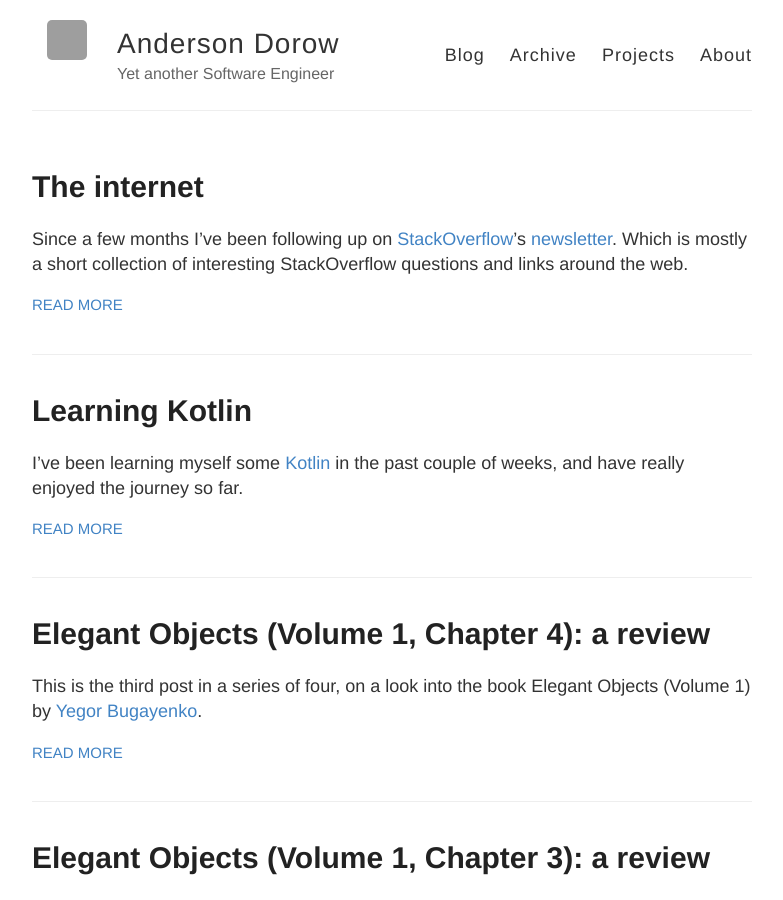
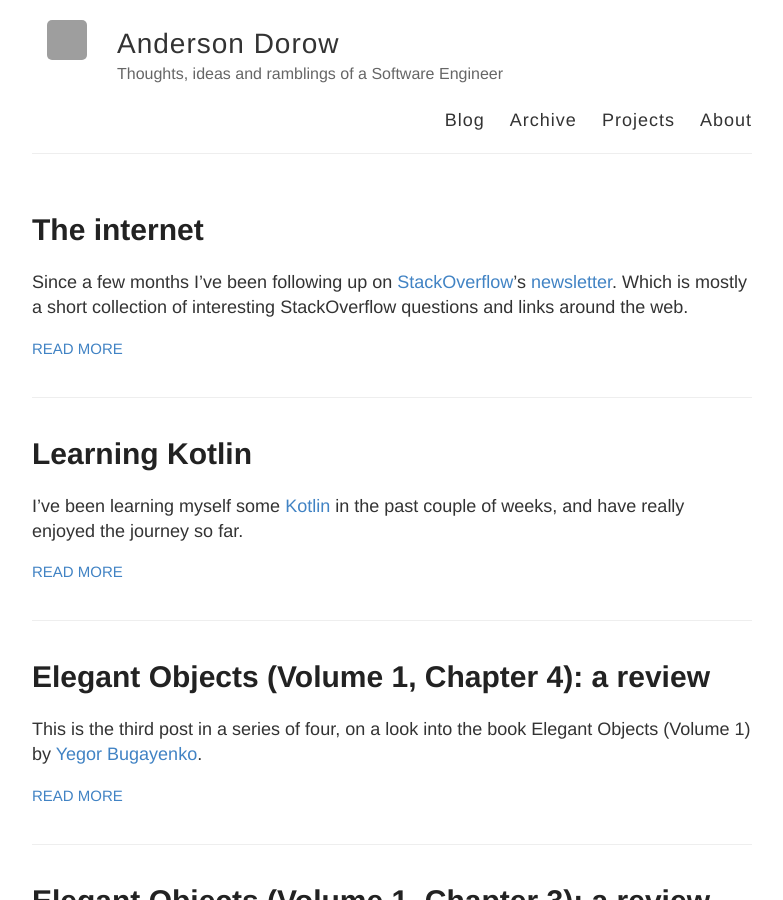
Before and after one commit to adorow/adorow.github.io, a Jekyll site: the page built from index.html, in a window 1280 px wide and 900 px high. Shown: the whole window, without its empty margins (248-1031 px from the left). Built offline with Jekyll 4.4.1, drawn with Linux system fonts in a browser that asks for light colours; grey boxes are pictures that could not be loaded.

Commit message:
:wrench: update blog config

```diff
--- a/_config.yml
+++ b/_config.yml
@@ -8,7 +8,7 @@ name: Anderson Dorow
 email: andersondorow@gmail.com
 
 # Short bio or description (displayed in the header)
-description: Yet another Software Engineer
+description: Thoughts, ideas and ramblings of a Software Engineer
 
 # URL of your avatar or profile pic (you could use your GitHub profile pic)
 avatar: https://avatars3.githubusercontent.com/u/1325230?v=3&s=40
```
